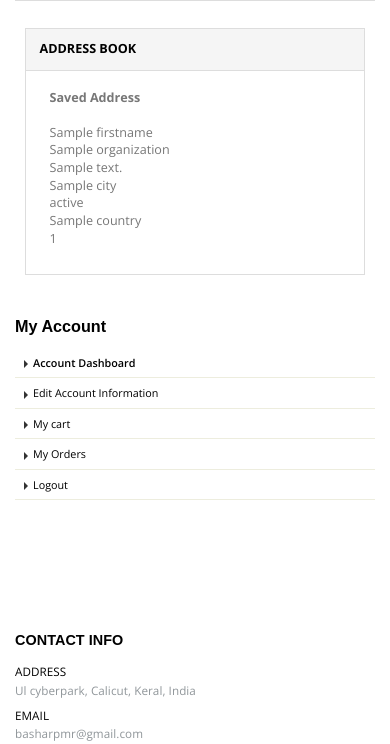
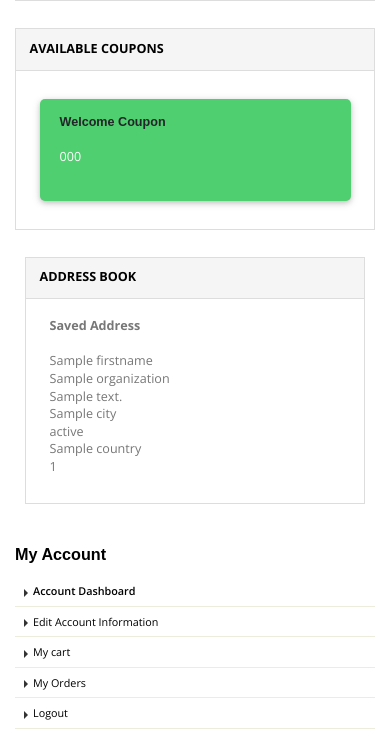
Before and after one commit to Basharckr/PORTO-ecommerce-website, a Django app: template templates/myapp/dashboard.html in a window 390 px wide. Shown: the part 561-1305 px from the top of the page. Run offline with Django 3.2, Linux system fonts and the light colour scheme; tables that the repository leaves empty hold one stand-in row (values such as "Sample post"); the template is opened without the code that fills it: values that come from a table or form of the project are taken from there, most other values are stand-ins (such as "Sample title", 1, 10 or a date in 2020); grey boxes marked "Sample" are stand-in pictures; some libraries are stand-ins or nearby versions.

Commit message:
added welcome coupon

```diff
--- a/owner/models.py
+++ b/owner/models.py
@@ -1,4 +1,5 @@
 from django.db import models
+from django.contrib.auth.models import User
 
 # Create your models here.
 
@@ -12,3 +13,4 @@ class Coupons(models.Model):
     coupon_code = models.CharField(max_length=150, null=True, blank=True)
     coupon_offer = models.IntegerField(null=True, blank=True)
     active = models.BooleanField(default=False)
+    user = models.ForeignKey(User, on_delete=models.CASCADE, null=True, blank=True)
--- a/templates/myapp/dashboard.html
+++ b/templates/myapp/dashboard.html
@@ -2,7 +2,41 @@
 {% load static %}
 {% block title %}PORTO|Dashboard{% endblock %}
 {% block content %}
+<style>
 
+.p-xl {
+	padding: 40px;
+  }
+
+  .lazur-bg {
+	background-color: #23c6c8;
+	color: #ffffff;
+  }
+
+  .red-bg {
+	background-color: #4fcf6f;
+	color: #ffffff;
+  }
+
+  .navy-bg {
+	background-color: #1ab394;
+	color: #ffffff;
+  }
+
+  .yellow-bg {
+	background-color: #f8ac59;
+	color: #ffffff;
+  }
+
+  .widget1 {
+	border-radius: 5px;
+	padding: 15px 20px;
+	margin-bottom: 10px;
+	margin-top: 10px;
+	box-shadow: 0 2px 5px rgba(0, 0, 0, 0.16), 0 2px 10px rgba(0, 0, 0, 0.12);
+  }
+
+</style>
 <main class="main">
 	<nav aria-label="breadcrumb" class="breadcrumb-nav">
 		<div class="container">
@@ -57,19 +91,54 @@
 								<a href="{% url 'edit-user-account' %}">Add Photo</a>
 								{% else %}
 								<div class="col-xs-4" style="float: left; margin-left: 30px;">
-									<img style="height: 80px;width: 80px;border-radius: 50%;" src="{{profile.imageurl}}" />
+									<img style="height: 80px;width: 80px;border-radius: 50%;"
+										src="{{profile.imageurl}}" />
 								</div>
 								{%endif%}
 
 							</div><!-- End .card-body -->
+
 						</div><!-- End .card -->
+
+
 					</div><!-- End .col-md-6 -->
+					<div class="col-md-6">
+						<div class="card">
+							<div class="card-header" >
+								Available Coupons
+							</div><!-- End .card-header -->
+
+							<div class="card-body">
+								<div class="col-md-6 ">
+									{% if coupon %}
+									{% for coupon in coupon %}
+									<div class="widget1 red-bg p-xl">
+										<h5 >Welcome Coupon</h5>
+										<ul class="list-unstyled m-t-md">
+											<li>
+												{{coupon.coupon_code}}
+											</li>
+
+										</ul>
+									</div>
+									{% endfor%}
+									{% else%}
+									<h5>You have no coupon</h5>
+									{%endif%}
+								</div>
+
+							</div><!-- End .card-body -->
+
+						</div><!-- End .card -->
+
+					</div><!-- End .col-md-6 -->
+
 
 
 
 				</div><!-- End .row -->
 				<div class="col-md-6">
-						<div class="card">
+					<div class="card ">
 						<div class="card-header">
 							Address Book
 						</div><!-- End .card-header -->
@@ -97,7 +166,9 @@
 
 						</div><!-- End .card-body -->
 					</div><!-- End .card -->
+
 				</div><!-- End .col-md-6 -->
+
 
 
 			</div><!-- End .col-lg-9 -->
```
Also changed, not shown: myapp/views.py (+15 -5 lines), owner/migrations/0013_coupons_user.py (added). Lines whose indentation alone changed are shown as unchanged.
